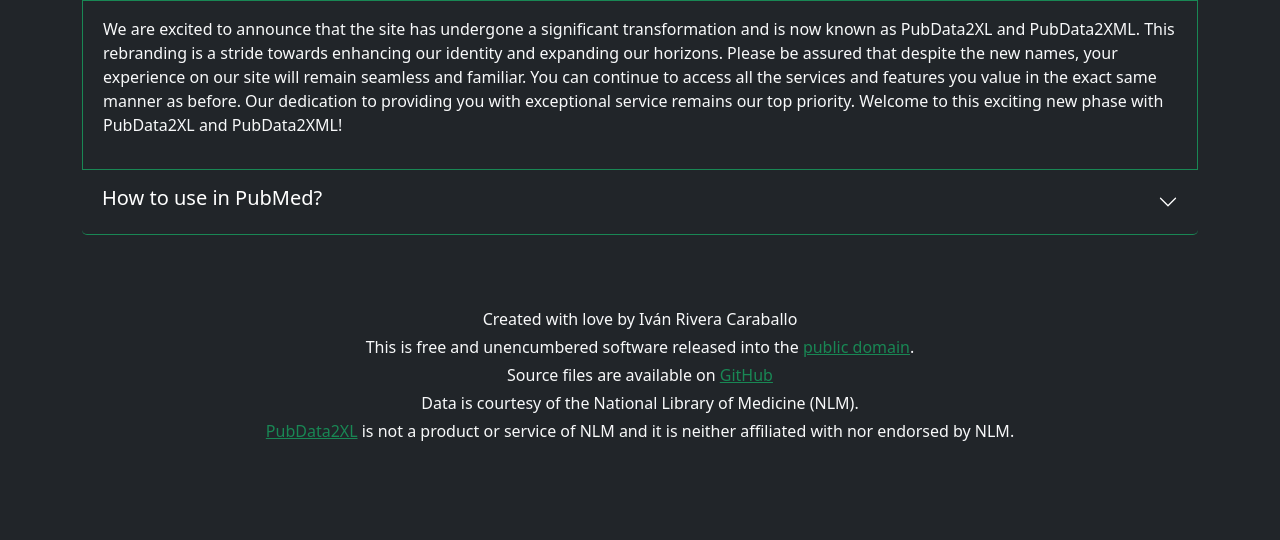
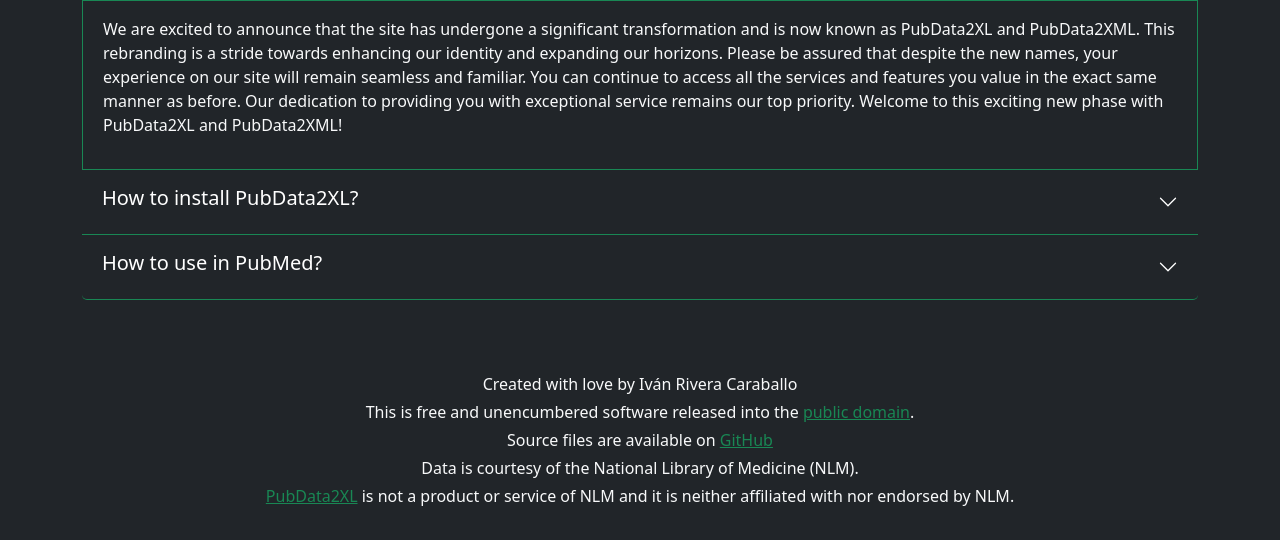
Before and after one commit to PubData2XL/PubData2XL, a Django app: template src/apps/pubdata2xl/templates/pubdata2xl/news.html in a window 1280 px wide. Shown: the part 219-759 px from the top of the page. Run offline with Django 4.2, Linux system fonts and the light colour scheme; the template is opened without the code that fills it, so the values that code supplies are empty; some libraries are stand-ins or nearby versions.

Commit message:
Installation instructions announcement

```diff
--- a/src/apps/pubdata2xl/templates/pubdata2xl/news.html
+++ b/src/apps/pubdata2xl/templates/pubdata2xl/news.html
@@ -14,14 +14,26 @@
     <div class="col">
       <div class="accordion" id="news">
         <div class="accordion-item">
-          <h2 class="accordion-header" id="headingtwo">
-            <button aria-expanded="true" aria-controls="collapsetwo" data-bs-target="#news2" class="accordion-button" data-bs-toggle="collapse" type="button">
+          <h2 class="accordion-header" id="headingThree">
+            <button aria-expanded="true" aria-controls="collapseThree" data-bs-target="#news3" class="accordion-button" data-bs-toggle="collapse" type="button">
               <h5>“PubMed2XL” and “PubMed2XML” are now “PubData2XL” and “PubData2XML”</h5>
             </button>
           </h2>
-          <div id="news2" class="accordion-collapse collapse show" aria-labelledby="headingtwo" data-bs-parent="#news">
+          <div id="news3" class="accordion-collapse collapse show" aria-labelledby="headingThree" data-bs-parent="#news">
             <div class="accordion-body bg-dark text-light">
               <p>We are excited to announce that the site has undergone a significant transformation and is now known as PubData2XL and PubData2XML. This rebranding is a stride towards enhancing our identity and expanding our horizons. Please be assured that despite the new names, your experience on our site will remain seamless and familiar. You can continue to access all the services and features you value in the exact same manner as before. Our dedication to providing you with exceptional service remains our top priority. Welcome to this exciting new phase with PubData2XL and PubData2XML!</p>
+            </div>
+          </div>
+        </div>
+        <div class="accordion-item">
+          <h2 class="accordion-header" id="headingtwo">
+            <button aria-expanded="false" aria-controls="collapsetwo" data-bs-target="#news2" class="accordion-button collapsed" data-bs-toggle="collapse" type="button">
+              <h5>How to install PubData2XL?</h5>
+            </button>
+          </h2>
+          <div id="news2" class="accordion-collapse collapse" aria-labelledby="headingtwo" data-bs-parent="#news">
+            <div class="accordion-body bg-dark text-light">
+              <p>Instructions to install PubData2XL are available now in GitHub's <a href="https://github.com/PubData2XL/PubData2XL/blob/main/README.md">README.md</a> file.</p>
             </div>
           </div>
         </div>
```
Also changed, not shown: 1 other file.
